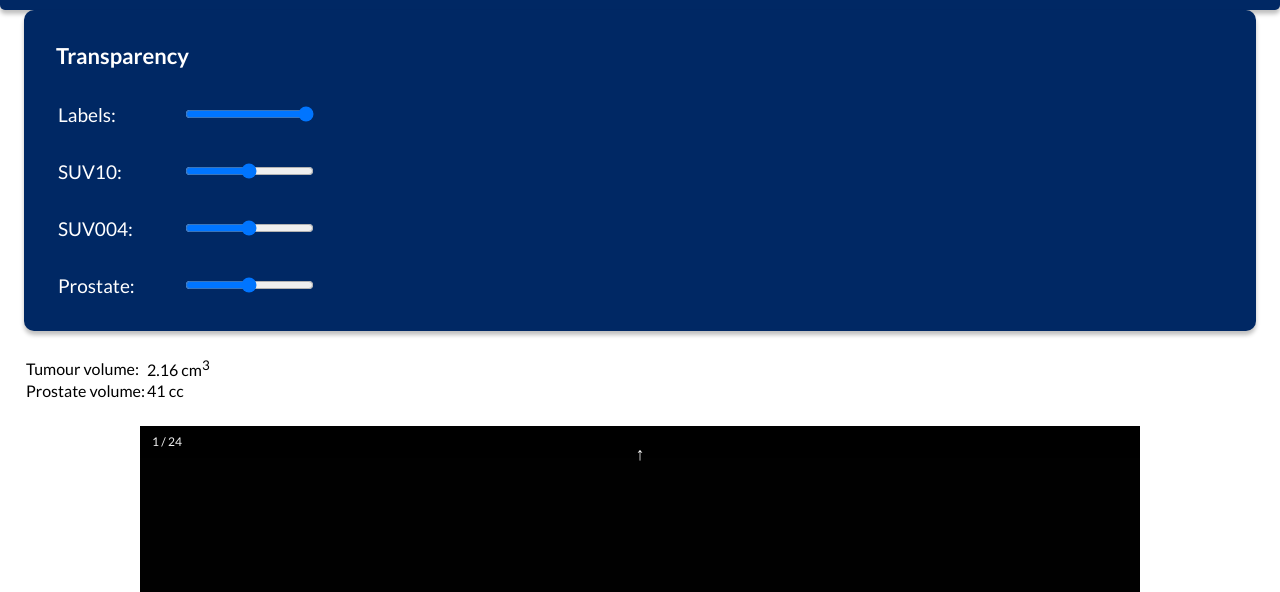
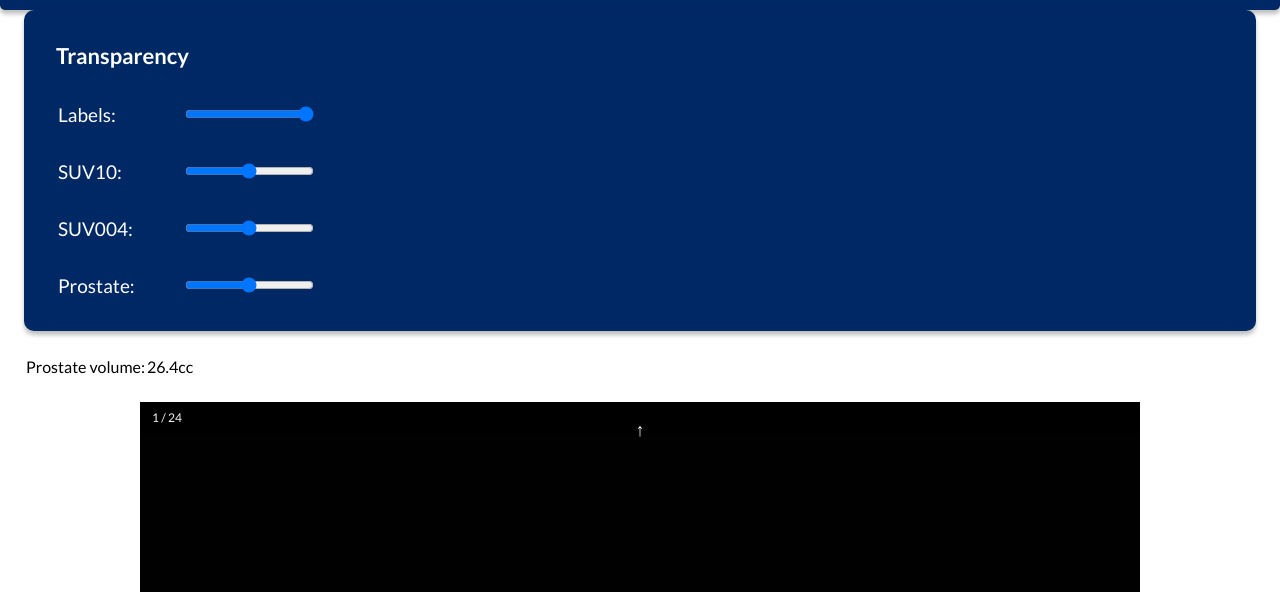
Before and after one commit to jaimeef/hbi-prototype-oct, a plain HTML site: page index.html in a window 1280 px wide. Shown: the part 132-724 px from the top of the page. Drawn offline with nearby package versions, Linux system fonts and the light colour scheme.

Commit message:
Update index.html

```diff
--- a/index.html
+++ b/index.html
@@ -105,19 +105,10 @@
 
             <tr>
                 <td>
-                    <p>Tumour volume:</p>
-                </td>
-                <td>
-                    <p>2.16 cm<sup>3</sup></p>
-                </td>
-
-            </tr>
-            <tr>
-                <td>
                     <p>Prostate volume:</p>
                 </td>
                 <td>
-                    <p>41 cc</p>
+                    <p>26.4cc</p>
                 </td>
 
             </tr>
```
